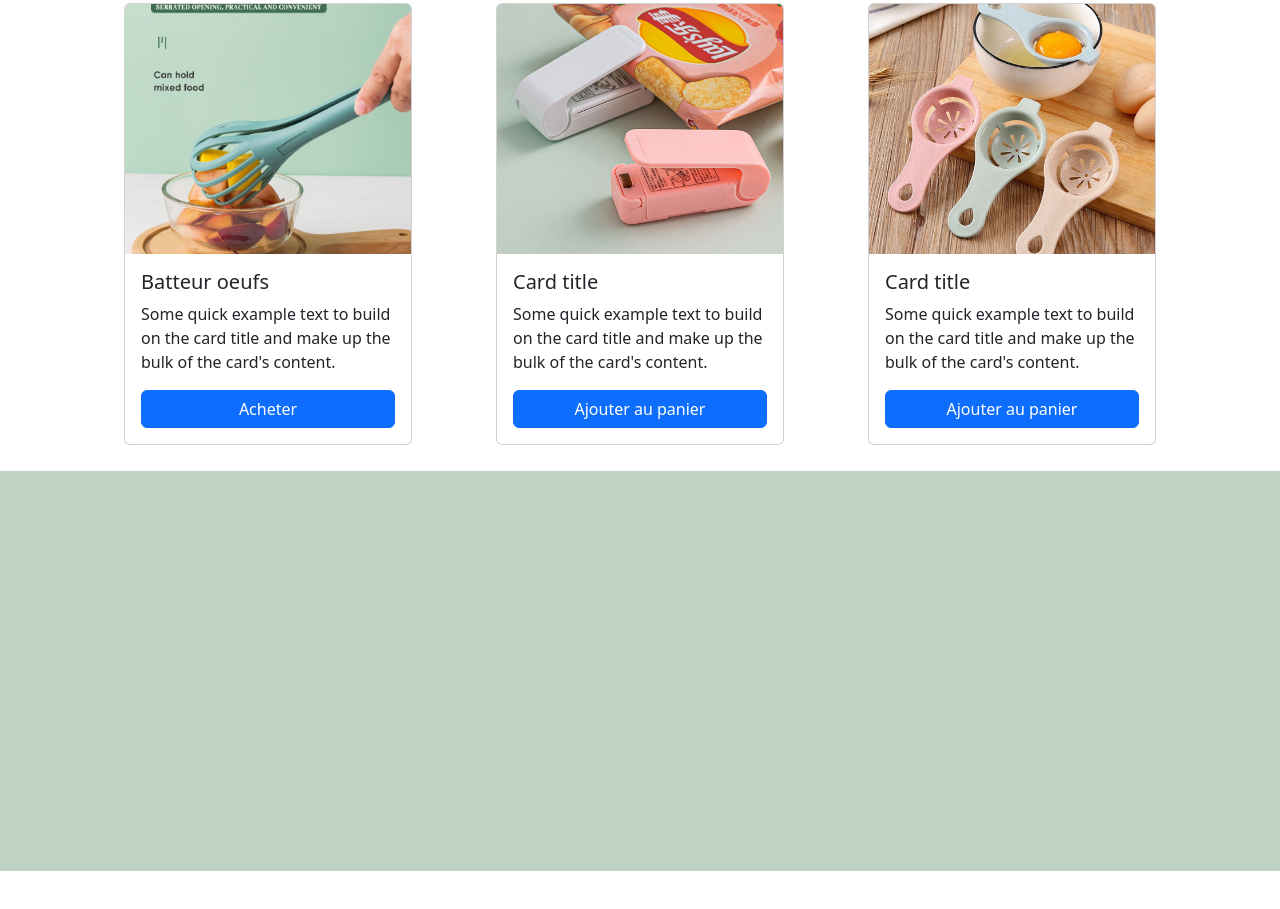
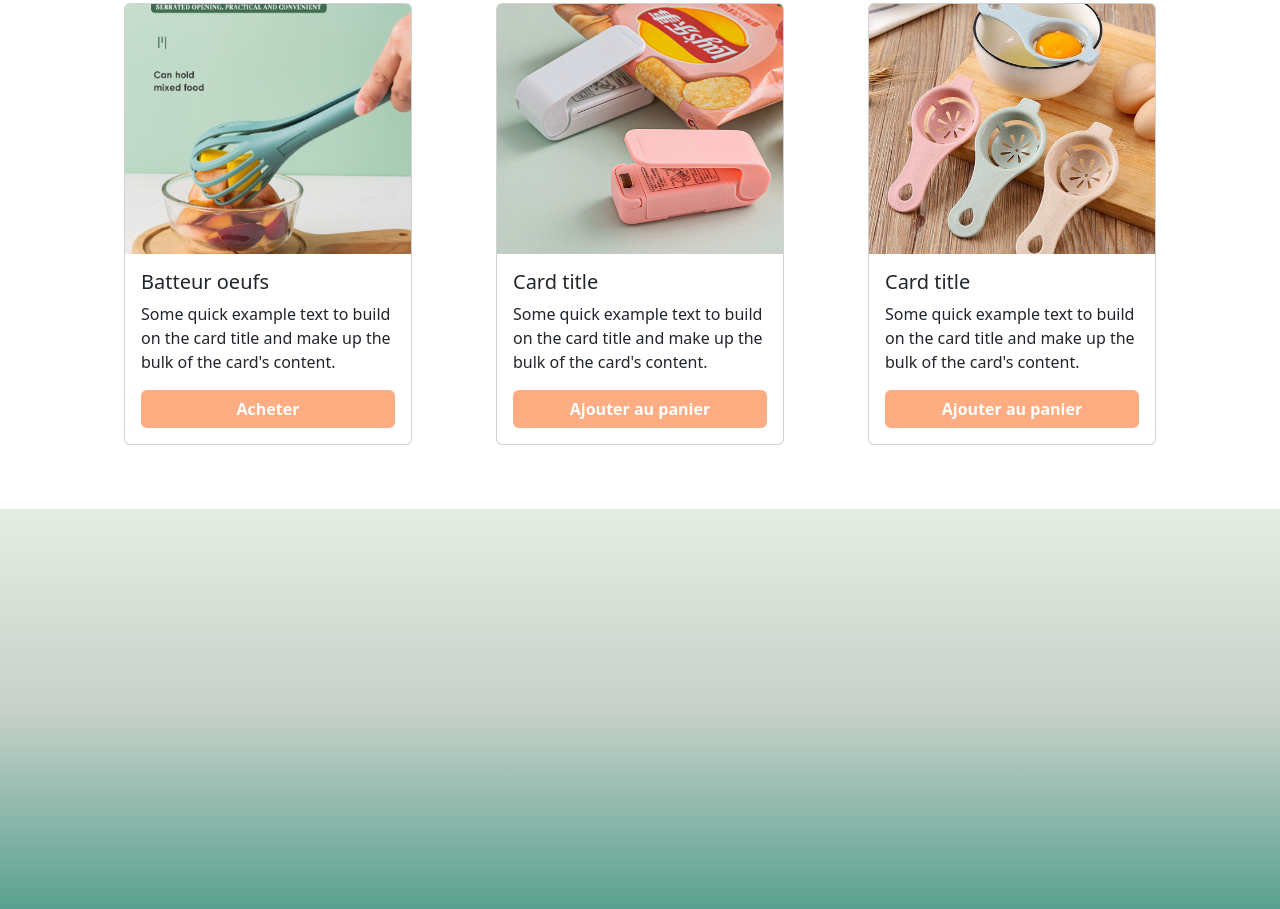
Before and after one commit to mathieu-oka/Funcook, a website: page index.html in a window 1280 px wide. Shown: the part 754-1663 px from the top of the page. Before the commit the page ends 1625 px from the top, so only its background shows below. Drawn offline with nearby package versions, Linux system fonts and the light colour scheme.

Commit message:
mofigy color add panier

```diff
--- a/index.html
+++ b/index.html
@@ -83,7 +83,7 @@
           <div class="card-body">
             <h5 class="card-title">Batteur oeufs</h5>
             <p class="card-text">Some quick example text to build on the card title and make up the bulk of the card's content.</p>
-            <a href="#" class="btn btn-primary">Acheter</a>
+            <a href="#" class="btn">Acheter</a>
           </div>
         </div>
 
@@ -92,7 +92,7 @@
           <div class="card-body">
             <h5 class="card-title">Card title</h5>
             <p class="card-text">Some quick example text to build on the card title and make up the bulk of the card's content.</p>
-            <a href="#" class="btn btn-primary">Ajouter au panier</a>
+            <a href="#" class="btn">Ajouter au panier</a>
           </div>
         </div>
 
@@ -101,7 +101,7 @@
           <div class="card-body">
             <h5 class="card-title">Card title</h5>
             <p class="card-text">Some quick example text to build on the card title and make up the bulk of the card's content.</p>
-            <a href="#" class="btn btn-primary">Ajouter au panier</a>
+            <a href="#" class="btn ">Ajouter au panier</a>
           </div>
         </div>
 
--- a/style.scss
+++ b/style.scss
@@ -58,14 +58,18 @@ header{
       justify-content: space-around;
       flex-direction: column;
     }
-
-
+    .btn{
+      background-color: #FEAC82;
+      color: white;
+      font-weight: bold;
+    }
 }
 
 
 footer{
   height: 400px;
   width: 100%;
-  background-color: #BED3C3;
-  margin-top: 2%;
+  background: linear-gradient(rgb(229, 238, 226),#c7d1ca,#59a18f);
+  opacity: 0,3;
+  margin-top: 5%;
 }
```
Also changed, not shown: style.css, 1 other file.
